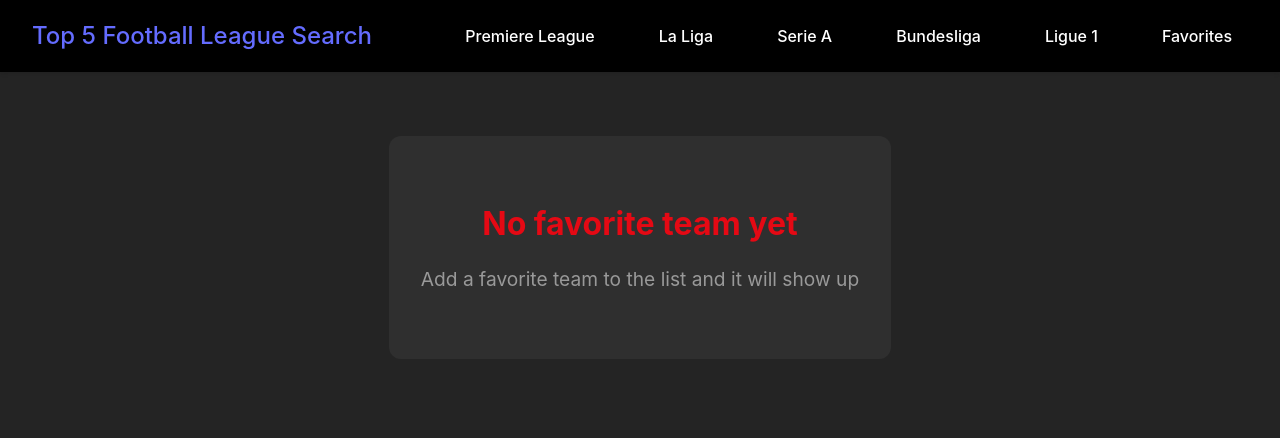
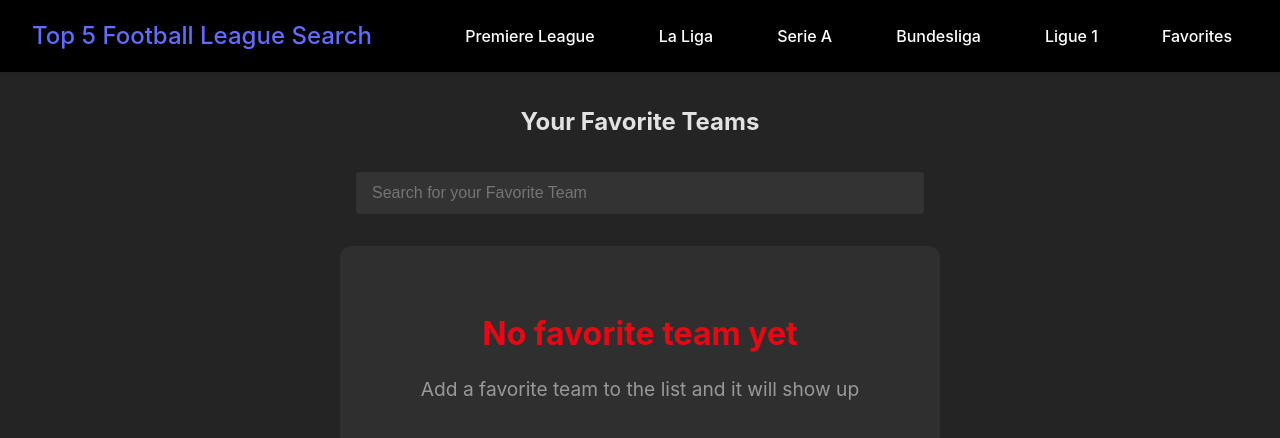
Before and after one commit to baohuy1303/reactjs-football-pract, a React (Vite) app in the folder ReactJS Movie Tut/: page /favorites in a window 1280 px wide. Shown: the top 438 px of the page. Built offline with nearby package versions, Linux system fonts and the light colour scheme.

Commit message:
Favorite Team Function

```diff
--- a/ReactJS Movie Tut/package.json
+++ b/ReactJS Movie Tut/package.json
@@ -10,6 +10,10 @@
     "preview": "vite preview"
   },
   "dependencies": {
+    "@fortawesome/fontawesome-svg-core": "^6.7.2",
+    "@fortawesome/free-regular-svg-icons": "^6.7.2",
+    "@fortawesome/free-solid-svg-icons": "^6.7.2",
+    "@fortawesome/react-fontawesome": "^0.2.2",
     "axios": "^1.9.0",
     "react": "^19.1.0",
     "react-dom": "^19.1.0",
--- a/ReactJS Movie Tut/src/App.jsx
+++ b/ReactJS Movie Tut/src/App.jsx
@@ -5,11 +5,13 @@ import Home from './pages/Home'
 import { Routes, Route } from 'react-router-dom'
 import Favorites from './pages/Favorites'
 import Navbar from './components/navbar'
+import { TeamProvider } from './contexts/TeamContext'
 
 
 function App() {
   return (
-    <div>
+    //can now access anything that this teamProvider gives
+    <TeamProvider>
       <Navbar/>
 
       <main className='main-content'>
@@ -22,7 +24,7 @@ function App() {
           <Route path='/favorites' element={<Favorites/>}/>
         </Routes>
       </main>
-    </div>
+    </TeamProvider>
   );
 }
 
--- a/ReactJS Movie Tut/src/components/football-card.jsx
+++ b/ReactJS Movie Tut/src/components/football-card.jsx
@@ -1,9 +1,14 @@
 import '../css/MovieCard.css'
+import { useTeamContext } from '../contexts/TeamContext';
+import { FontAwesomeIcon } from '@fortawesome/react-fontawesome'
+import { faArrowUpRightFromSquare } from '@fortawesome/free-solid-svg-icons'
 
 function FootballCard({team}){
+    //grab or hook all the state and funcs we need
+    const {favorites, removeFromFav, isFavorite, addToFavTeam} = useTeamContext()
+    const favorite = isFavorite(team.id)
 
     function onTeamClick(){
-        alert("favorited")
         let link = team.web;
         if(!team.web.startsWith('http')){
             link = `https://${team.web}`
@@ -11,18 +16,31 @@ function FootballCard({team}){
         window.open(link)
     }
 
+    function onFavorClick(e){
+
+        if (favorite){
+            removeFromFav(team.id)
+        }else{
+            addToFavTeam(team)
+            alert("favorited")
+        }
+    }
+
     return(
         <div className="movie-card">
             <div className="movie-poster">
                 <img src={`${team.url}`} alt={team.title}/>
-                <div className="movie-overlay" onClick={() => onTeamClick()}>
-                    <button className="favorite-btn" onClick={() => onFavorClick()}>♡</button>
+                <div className="movie-overlay">
+                    <button className={`favorite-btn ${favorite ? 'active' : ''}`} onClick={() => onFavorClick()}>♡</button>
                 </div>
             </div>
 
             <div className="movie-info">
+                <div className='info-wrap'>
                 <h3>{team.title}</h3>
                 <p>{team.league}</p>
+                </div>
+                <button className='more-info' onClick={() => onTeamClick()}><FontAwesomeIcon icon={faArrowUpRightFromSquare} /></button>
             </div>
         </div>
     )
--- a/ReactJS Movie Tut/src/contexts/TeamContext.jsx
+++ b/ReactJS Movie Tut/src/contexts/TeamContext.jsx
@@ -33,11 +33,27 @@ export const TeamProvider = ({children}) => {
         This is the same shit    */
 
         setFavorites(prev => [...prev , team])
+    }
 
+    const removeFromFav = (teamID) =>{
+        /*get the previous array. filter returns elements that meet the condition
+        in this case, the condition is if thisTeam is not the team that we want to
+        remove, then keep it. */
+        setFavorites((prev) => prev.filter(thisTeam => thisTeam.id !== teamID))
 
     }
 
-    return <TeamContext.Provider>
+    const isFavorite = (teamID) =>{
+        return favorites.some(thisTeam => thisTeam.id === teamID)
+        //check if current favorites list has this team
+    }
+
+    //all the shit we gonna give the children access to
+    const value = {
+        favorites, addToFavTeam, removeFromFav, isFavorite
+    }
+
+    return <TeamContext.Provider value={value}>
         {children}
     </TeamContext.Provider>
 }
--- a/ReactJS Movie Tut/src/css/MovieCard.css
+++ b/ReactJS Movie Tut/src/css/MovieCard.css
@@ -65,6 +65,14 @@
   transition: background-color 0.2s;
 }
 
+.more-info {
+  color: white;
+  font-size: 1rem;
+  background-color: rgba(0, 0, 0, 0.5);
+  transition: background-color 0.2s;
+}
+
+
 .favorite-btn:hover {
   background-color: rgba(0, 0, 0, 0.8);
 }
@@ -85,10 +93,10 @@
 
 .movie-info {
   padding: 1rem;
-  flex: 1;
   display: flex;
-  flex-direction: column;
-  gap: 0.5rem;
+  justify-content: space-between;
+  flex-direction: row;
+  gap: 2rem;
 }
 
 .movie-info h3 {
--- a/ReactJS Movie Tut/src/pages/Favorites.jsx
+++ b/ReactJS Movie Tut/src/pages/Favorites.jsx
@@ -1,9 +1,41 @@
 import '../css/Favorites.css'
+import '../css/Home.css'
+import FootballCard from '../components/football-card'
+import { useTeamContext } from '../contexts/TeamContext';
+import { useState , useEffect, use} from "react";
 
 function Favorites(){
-    return <div className="favorites-empty">
-        <h2>No favorite team yet</h2>
-        <p>Add a favorite team to the list and it will show up</p>
+
+    const {favorites} = useTeamContext();
+    const [searchQuery, setSearchQuery] = useState('')
+
+    return <div>
+        <h2 style={{textAlign: 'center', paddingBottom: '2rem'}}>Your Favorite Teams</h2>
+        <form className="search-form">
+        <input
+        type="text"
+        placeholder="Search for your Favorite Team"
+        className="search-input"
+        value={searchQuery}
+        onChange={(e) => setSearchQuery(e.target.value)}/>
+
+        {/* <button type="Submit" className="search-button">Submit</button> */}
+
+        </form>
+
+        {favorites.length != 0 ? (
+            <>
+            <div className='movies-grid'>
+                {favorites.map(team => (
+                    team.title.toLowerCase().startsWith(searchQuery.toLowerCase()) &&  <FootballCard team={team} key={team.id}/>
+                ))}
+            </div>
+            </>) :
+        (<div className="favorites-empty">
+            <h2>No favorite team yet</h2>
+            <p>Add a favorite team to the list and it will show up</p>
+        </div>)
+        }
 
     </div>
 }
--- a/ReactJS Movie Tut/src/pages/Home.jsx
+++ b/ReactJS Movie Tut/src/pages/Home.jsx
@@ -1,6 +1,5 @@
 import FootballCard from "../components/football-card";
 import { useState , useEffect, use} from "react";
-import Navbar from "../components/navbar";
 import '../css/Home.css'
 import { getTeamFromLeage } from "../services/api";
 
@@ -27,7 +26,7 @@ function Home( {currentLeague}) {
       const result = await getTeamFromLeage(loadLeague);
       for (let index = 0; index < result.teams.length; index++) {
         let thisTeam =result.teams[index];
-        TeamsLoop.push({id: index, title: thisTeam.strTeam, league: thisTeam.strLeague, url: thisTeam.strBadge, web: thisTeam.strWebsite})
+        TeamsLoop.push({id: thisTeam.idTeam, title: thisTeam.strTeam, league: thisTeam.strLeague, url: thisTeam.strBadge, web: thisTeam.strWebsite})
       }
       setListTeam(TeamsLoop)
     } catch (err) {
```
Also changed, not shown: 1 other file (tests, documents, lock files or other folders).
